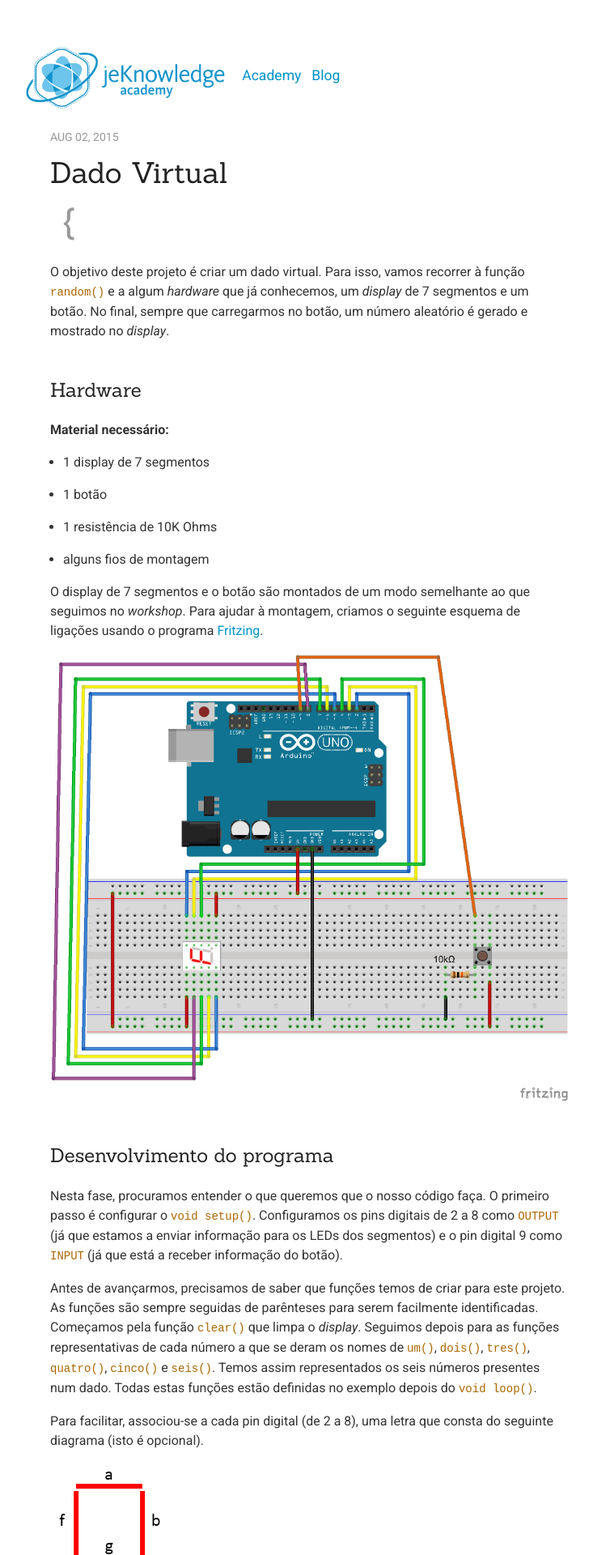
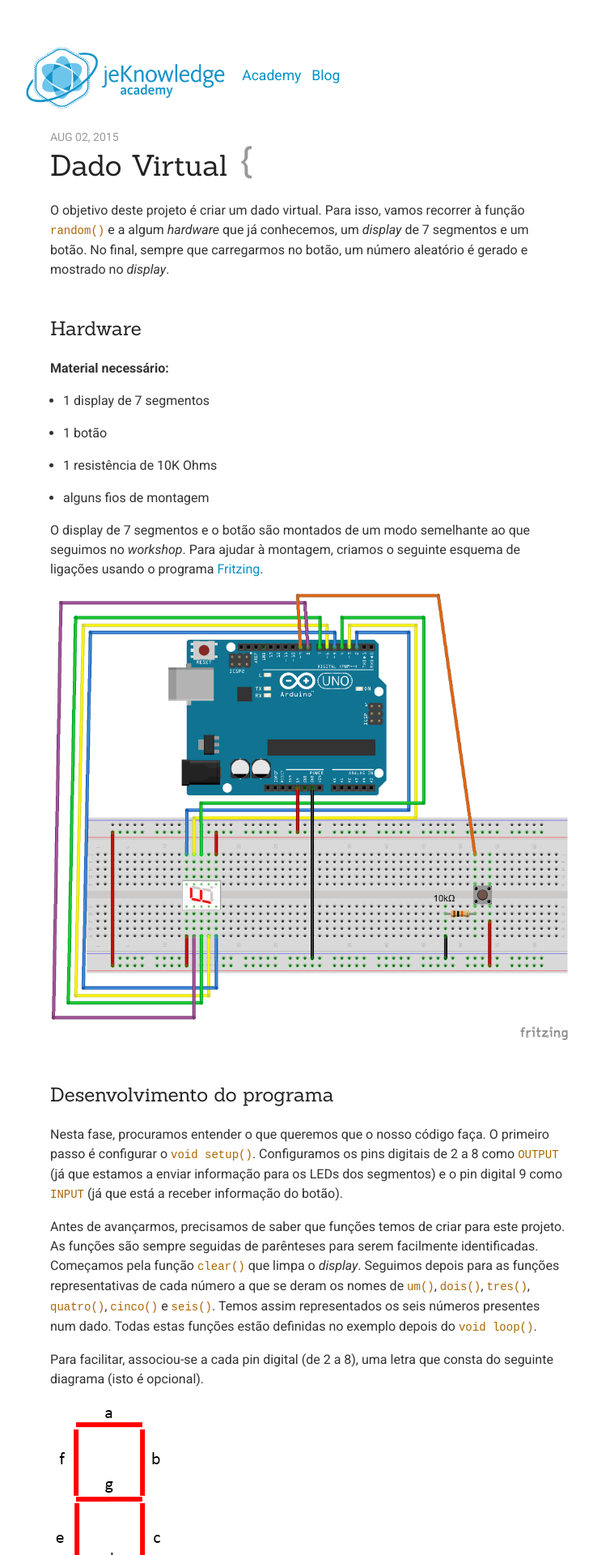
Before and after one commit to jeKnowledge/academy-articles, a Jekyll site: the page built from _posts/2015-08-02-dado-virtual.markdown, in a window 1280 px wide. Shown: the top 1920 px of the page at 81% size, without its empty margins (250-983 px from the left). Built offline with Jekyll 4.4.1, drawn with Linux system fonts in a browser that asks for light colours; comment, search, counter and statistics services are not loaded.

Commit message:
title fixed
"}" fixed

```diff
--- a/_layouts/post.html
+++ b/_layouts/post.html
@@ -4,7 +4,7 @@ layout: default
 <article class="post" itemscope itemtype="http://schema.org/BlogPosting">
 	<header class="post-header">
 		<time class="post-date" datetime="{{ page.date | date_to_xmlschema }}">{{ page.date | date: "%b %d, %Y" }}</time>
-		<h1 class="post-title">{{ page.title }}</h1><div class="site-title"></div>
+		<h1 class="post-title" style="display:inline" >{{ page.title }}</h1><div class="site-title"></div>
 	</header>
 	{{ content }}
 </article>
```
